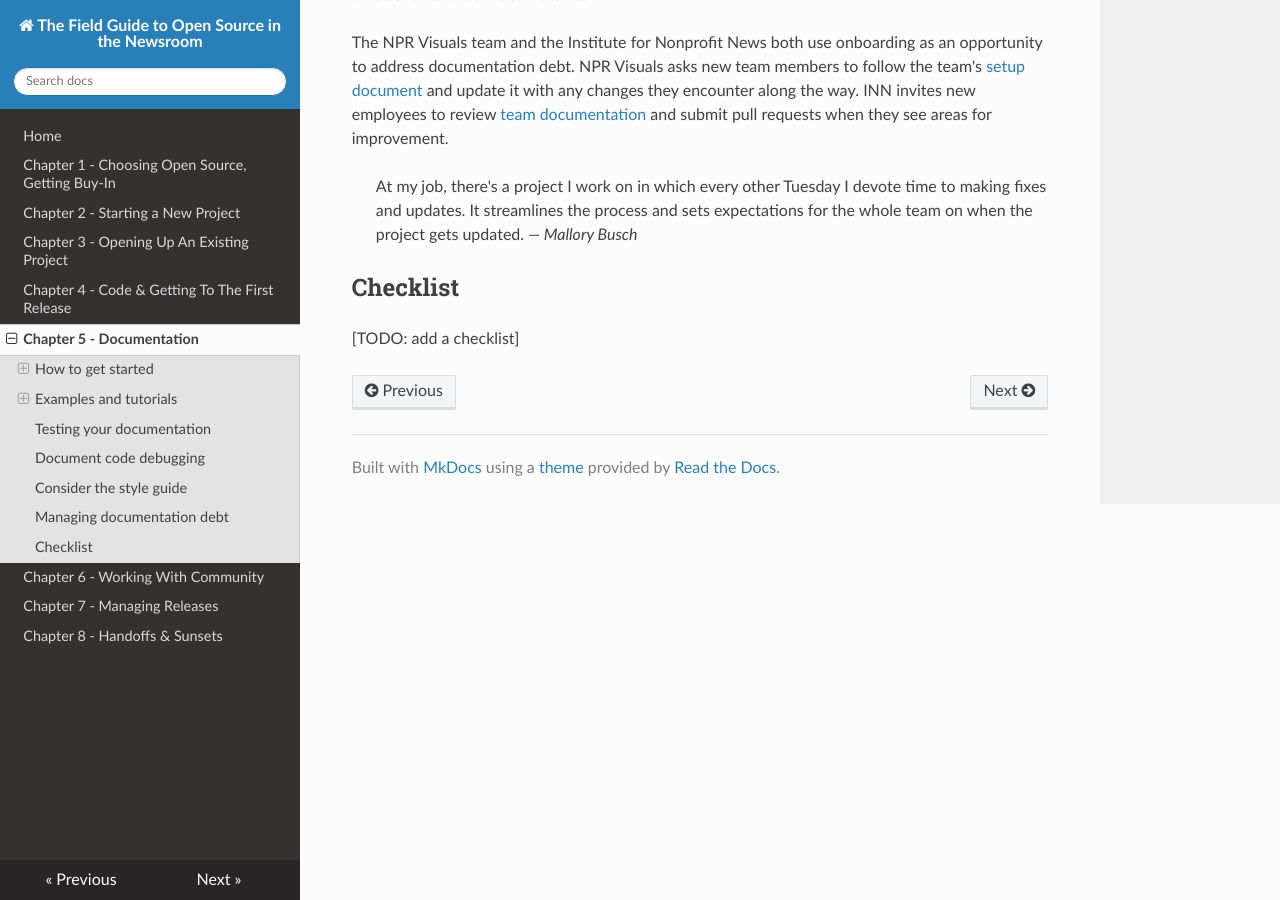
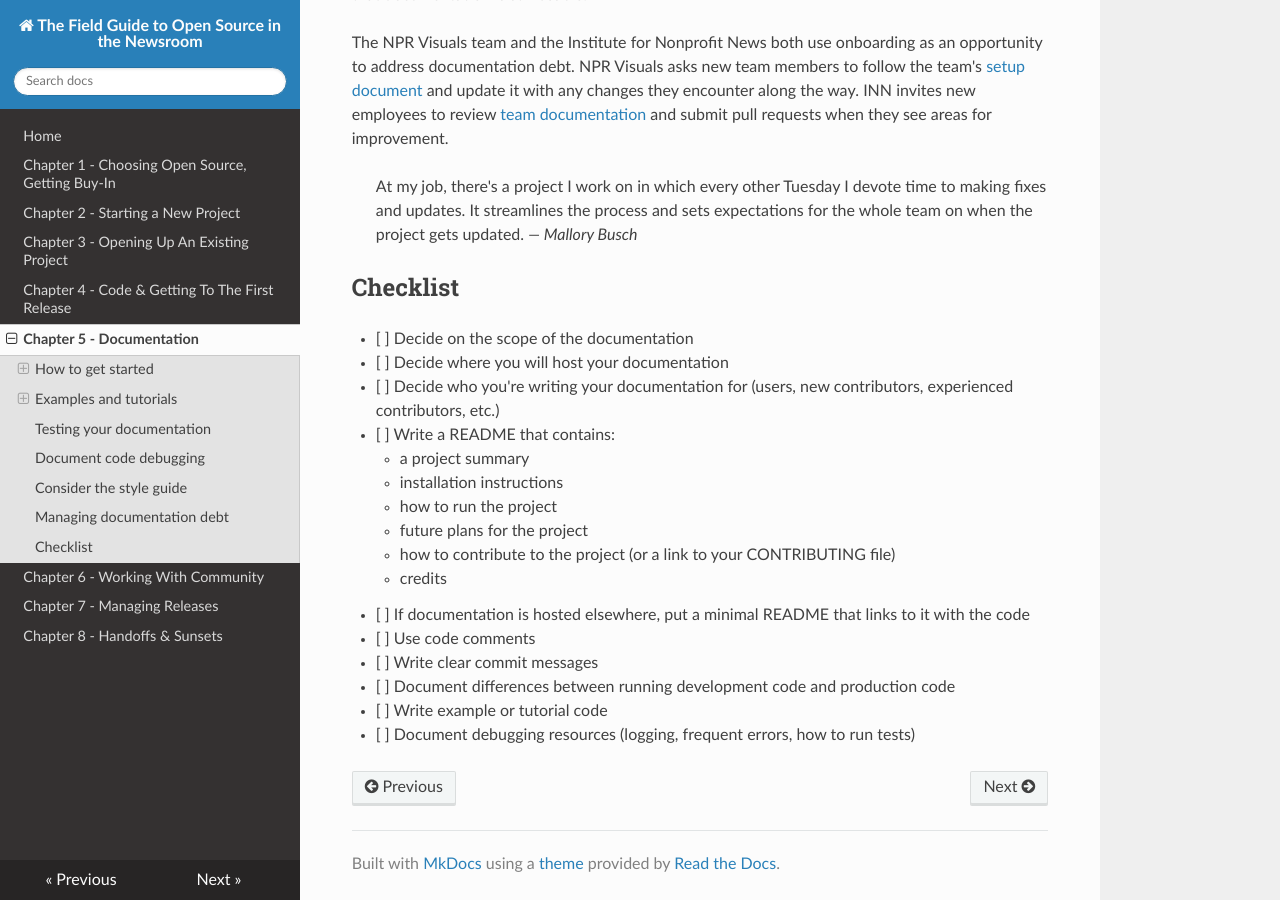
Before and after one commit to OpenNewsLabs/field-guide-open-source-newsroom, an MkDocs documentation site: the page built from docs/Chapter05-Documentation.md, in a window 1280 px wide and 900 px high, scrolled down 6405 px. Built offline with MkDocs 1.6.1, drawn with Linux system fonts in a browser that asks for light colours; nearby versions of some CDN libraries; old or Windows-style settings are respelled for this version of MkDocs.

Commit message:
Add a checklist to Ch. 5
Add a checklist with items gathered from Chapter 5.

```diff
--- a/docs/Chapter05-Documentation.md
+++ b/docs/Chapter05-Documentation.md
@@ -164,4 +164,19 @@ The NPR Visuals team and the Institute for Nonprofit News both use onboarding as
 
 ## Checklist
 
-[TODO: add a checklist]
+- [ ] Decide on the scope of the documentation
+- [ ] Decide where you will host your documentation
+- [ ] Decide who you're writing your documentation for (users, new contributors, experienced contributors, etc.)
+- [ ] Write a README that contains:
+    - a project summary
+    - installation instructions
+    - how to run the project
+    - future plans for the project
+    - how to contribute to the project (or a link to your CONTRIBUTING file)
+    - credits
+- [ ] If documentation is hosted elsewhere, put a minimal README that links to it with the code
+- [ ] Use code comments
+- [ ] Write clear commit messages
+- [ ] Document differences between running development code and production code
+- [ ] Write example or tutorial code
+- [ ] Document debugging resources (logging, frequent errors, how to run tests)
```
